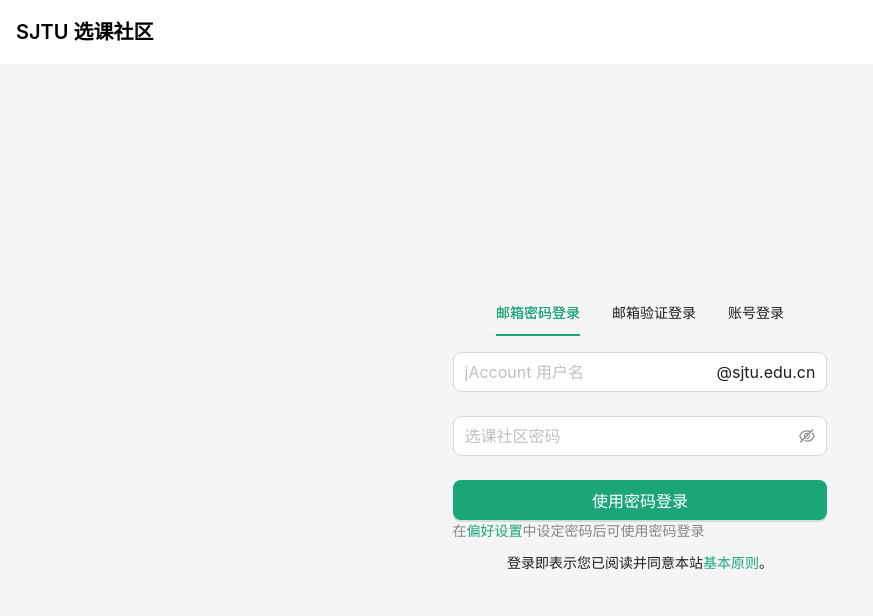
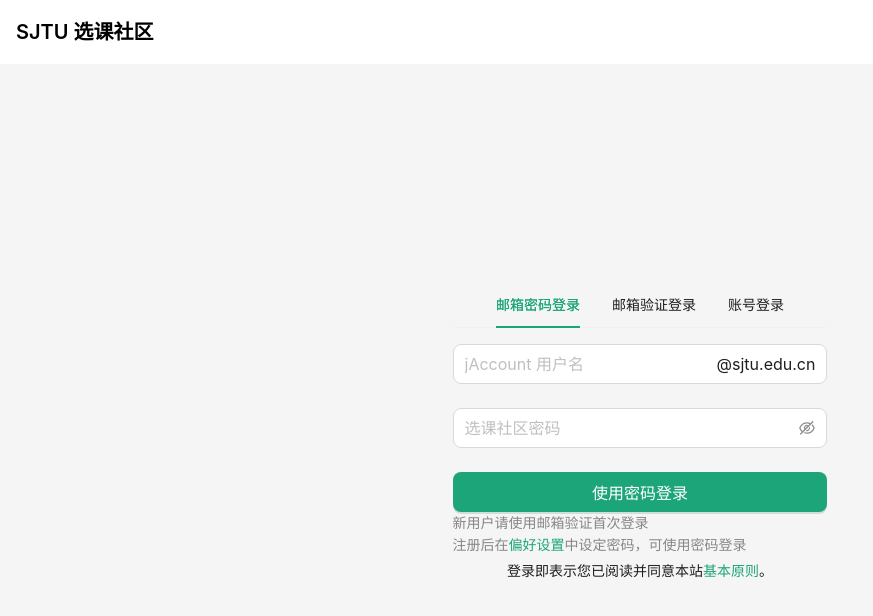
Before and after one commit to SJTU-jCourse/jcourse_vite, a React (Vite) app: page /login in a window 1280 px wide. Shown: the top 616 px of the page, without its empty margins (0-873 px from the left). Built offline with nearby package versions, Linux system fonts and the light colour scheme.

Commit message:
feat: update ui

```diff
--- a/src/components/email-password-login-form.tsx
+++ b/src/components/email-password-login-form.tsx
@@ -40,10 +40,19 @@
 
       <Form.Item
         extra={
-          <Typography.Text type="secondary">
-            在<Link to="/preference">偏好设置</Link>
-            中设定密码后可使用密码登录
-          </Typography.Text>
+          <>
+            <div>
+              <Typography.Text type="secondary">
+                新用户请使用邮箱验证首次登录
+              </Typography.Text>
+            </div>
+            <div>
+              <Typography.Text type="secondary">
+                注册后在<Link to="/preference">偏好设置</Link>
+                中设定密码，可使用密码登录
+              </Typography.Text>
+            </div>
+          </>
         }
       >
         <Button
--- a/src/pages/login.tsx
+++ b/src/pages/login.tsx
@@ -20,7 +20,7 @@
 
 const { Link, Text } = Typography;
 
-const LOGIN_FORM_HEIGHT = "184px";
+const LOGIN_FORM_HEIGHT = "200px";
 
 const LoginPage = () => {
   const { message } = App.useApp();
```
